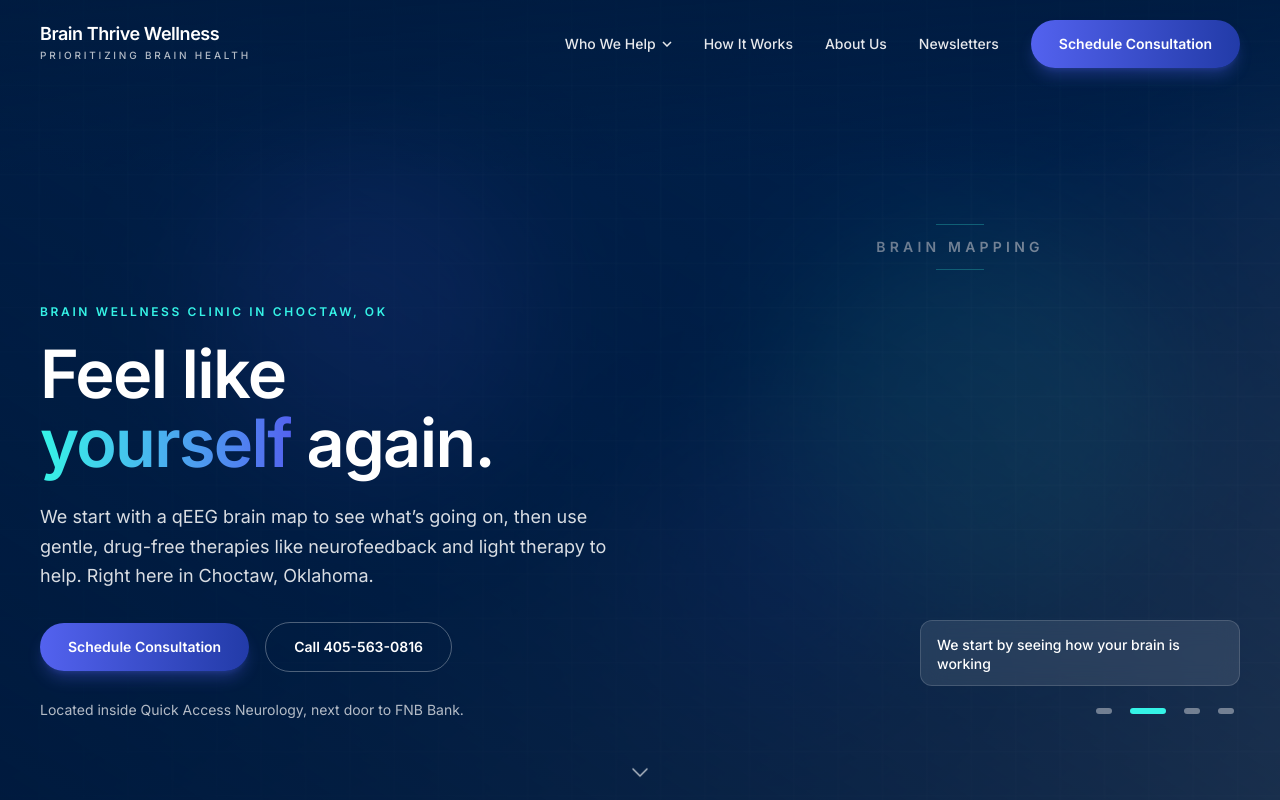
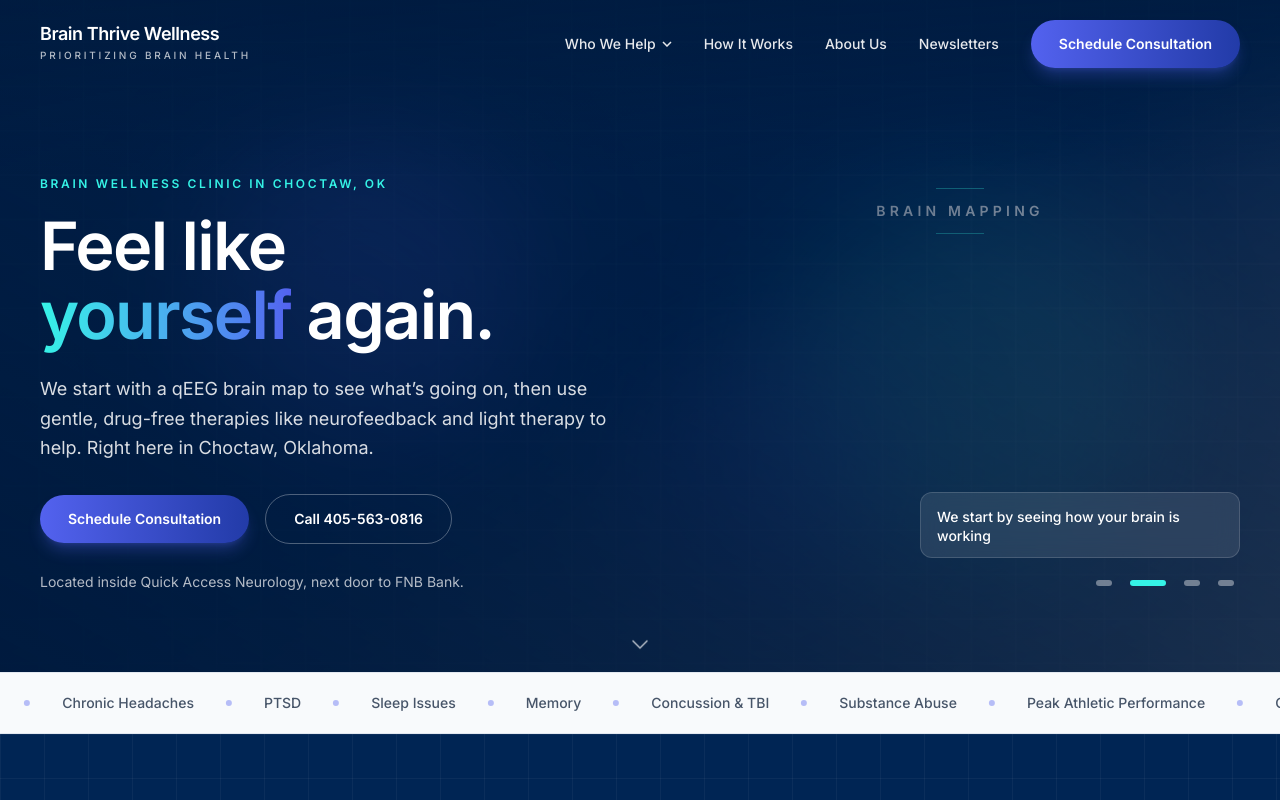
Before and after one commit to Cfkliewer/brainthrive, a Next.js app: page / in a window 1280 px wide. Shown: the top 800 px of the page. Built offline with nearby package versions, Linux system fonts and the light colour scheme.

Commit message:
feat(hero): reduce hero height to ~3/4 viewport and retune header flip threshold
Co-Authored-By: Claude Fable 5 <noreply@anthropic.com>

```diff
--- a/src/app/(site)/_components/Header.tsx
+++ b/src/app/(site)/_components/Header.tsx
@@ -11,18 +11,20 @@ import MagneticButton from "./MagneticButton";
 import { BTN_PRIMARY, CONTAINER, EYEBROW_ON_LIGHT } from "./styles";
 
 /** Portion of the viewport height to scroll before the homepage header
- *  trades its transparent-over-hero look for the solid white one. */
-const HERO_EXIT_RATIO = 0.8;
+ *  trades its transparent-over-hero look for the solid white one.
+ *  Tuned to the 72svh hero: flips just before the hero bottom passes
+ *  under the header so the white bar never floats over white content. */
+const HERO_EXIT_RATIO = 0.6;
 
 const LINK_BASE = "text-sm font-medium transition-colors";
 const LINK_ON_LIGHT = `${LINK_BASE} text-medical-gray-700 hover:text-brand-purple`;
 const LINK_ON_DARK = `${LINK_BASE} text-white/90 hover:text-brand-teal`;
 
 /**
- * V2 masthead. On the homepage it overlays the full-screen hero: fixed,
+ * V2 masthead. On the homepage it overlays the hero: fixed,
  * transparent, white text (the hero's top scrim provides the backing),
- * switching to the solid white + blur treatment after ~80% of the
- * viewport height. Everywhere else it is the solid sticky header from
+ * switching to the solid white + blur treatment as the hero scrolls
+ * out. Everywhere else it is the solid sticky header from
  * the first paint (state derives from the pathname synchronously, so
  * there is no transparent flash on inner pages). Also hosts the
  * "Who We Help" mega panel and the full-screen mobile menu.
--- a/src/app/(site)/_components/HeroCarousel.tsx
+++ b/src/app/(site)/_components/HeroCarousel.tsx
@@ -123,8 +123,8 @@ function SlidePlaceholder({ slide }: { slide: ResolvedHeroSlide }) {
  * placeholder treatment instead.
  *
  * The transparent-over-hero header relies on this section being exactly
- * the first thing in <main> at 100svh — Header.tsx flips to its solid
- * style after ~80% of the viewport height.
+ * the first thing in <main> at 72svh (.v2-hero-vh) — Header.tsx flips to
+ * its solid style at the matching HERO_EXIT_RATIO threshold.
  *
  * Ken Burns and the load-in stagger are gated to no-preference; the
  * crossfade is a CSS opacity transition driven by React state, so dot
--- a/src/app/globals.css
+++ b/src/app/globals.css
@@ -759,10 +759,10 @@ body[data-version="v2"]
   outline-color: var(--color-brand-blue-600);
 }
 
-/* Full-viewport hero height with a vh fallback for older engines. */
+/* Hero height (~3/4 viewport) with a vh fallback for older engines. */
 .v2-hero-vh {
-  min-height: 100vh;
-  min-height: 100svh;
+  min-height: 72vh;
+  min-height: 72svh;
 }
 
 /* Caption chip swap on the hero carousel (re-runs via React key change). */
```
